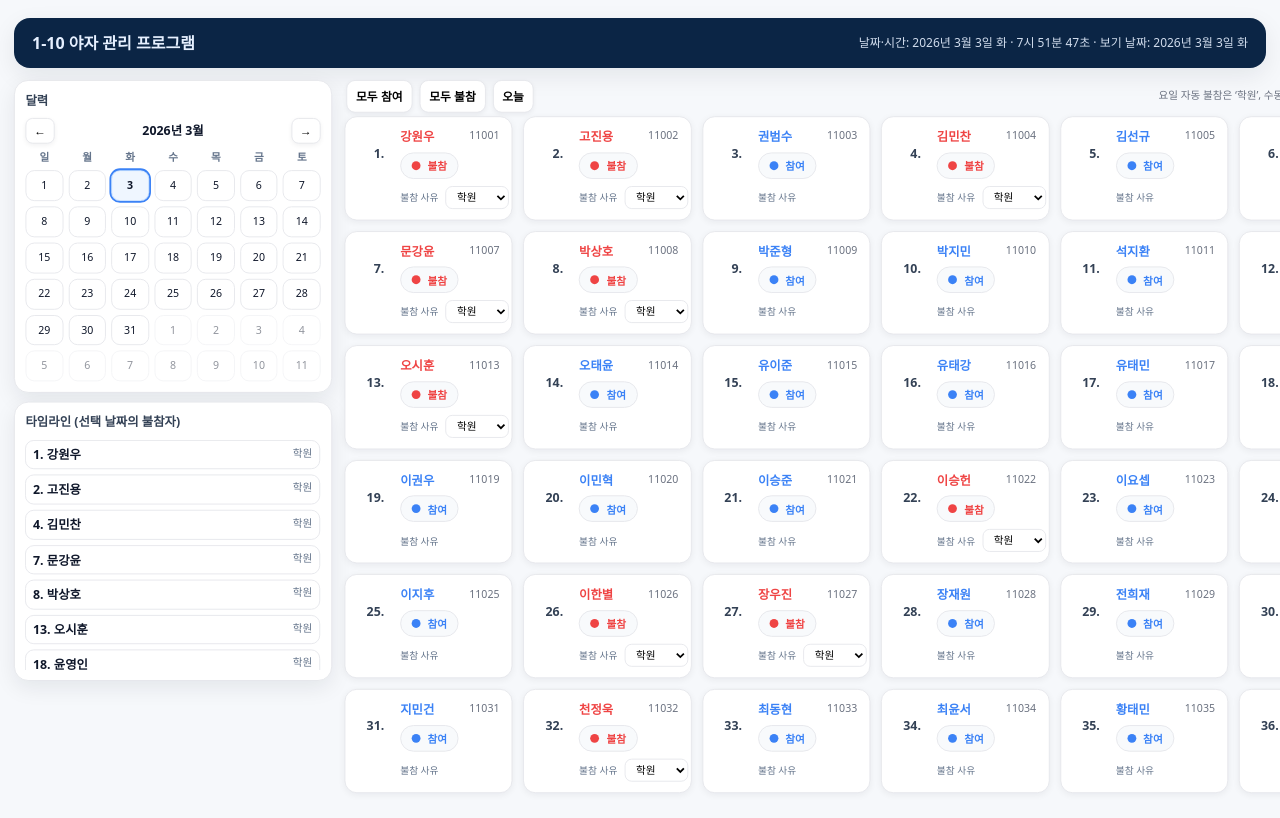
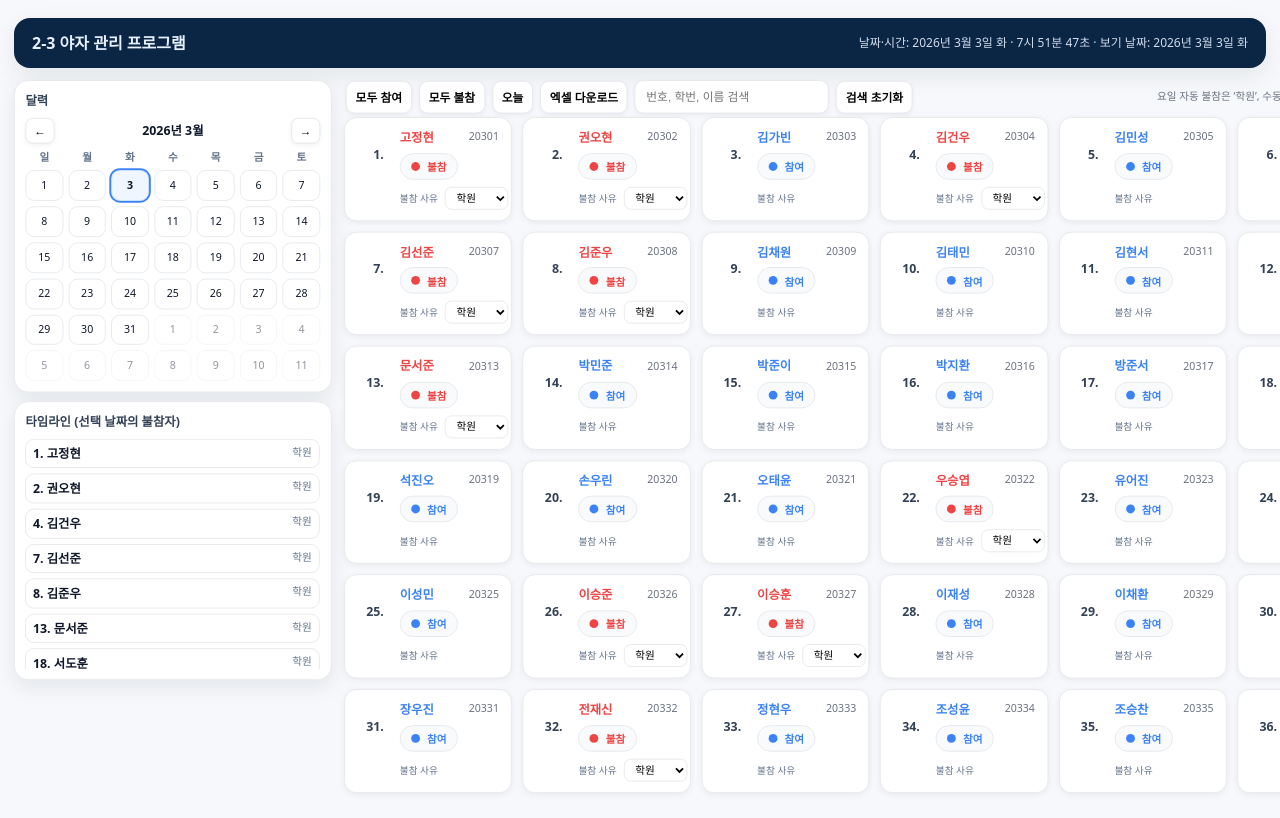
Before and after one commit to gmb9817/school-yaza, a plain HTML site: page index.html in a window 1280 px wide. Shown: the top 818 px of the page. Drawn offline with Linux system fonts and the light colour scheme.

Commit message:
Update index.html

```diff
--- a/index.html
+++ b/index.html
@@ -3,7 +3,7 @@
 <head>
 <meta charset="utf-8" />
 <meta name="viewport" content="width=device-width,initial-scale=1" />
-<title>1-10 야자 관리 프로그램</title>
+<title>2-3 야자 관리 프로그램</title>
 <style>
   :root{--bg:#f6f8fb;--card:#fff;--border:#e5e7eb;--text:#0f172a;--sub:#6b7280;--blue:#3b82f6;--red:#ef4444;--shadow:0 8px 24px rgba(15,23,42,.08);--r:14px}
   *{box-sizing:border-box}
@@ -35,6 +35,8 @@
   .tl-reason{font-size:12px;color:#64748b}
   .controls{display:flex;gap:8px;margin:0 2px 4px;flex-wrap:wrap;align-items:center}
   .hint{margin-left:auto;color:#6b7280;font-size:12px}
+  .search{height:38px;min-width:220px;padding:0 12px;border:1px solid var(--border);border-radius:10px;background:#fff;color:var(--text);outline:none;box-shadow:0 2px 6px rgba(15,23,42,.06)}
+  .search:focus{border-color:#93c5fd;box-shadow:0 0 0 4px rgba(59,130,246,.12)}
   .grid{display:grid;grid-template-columns:repeat(6,1fr);gap:12px}
   .card{background:var(--card);border:1px solid var(--border);border-radius:var(--r);padding:12px 14px;display:grid;grid-template-columns:auto 1fr auto;grid-template-rows:auto auto;gap:8px 12px;align-items:center;box-shadow:0 2px 8px rgba(15,23,42,.06);min-height:82px}
   .no{grid-row:1 / span 2;font-weight:800;color:#334155;width:36px;text-align:right;padding-right:6px}
@@ -48,13 +50,14 @@
   .reason-label{font-size:11px;color:#64748b;white-space:nowrap}
   .reason{font-size:12px;padding:4px 8px;border:1px solid var(--border);border-radius:8px;background:#fff;visibility:hidden}
   .card.absent .reason{visibility:visible}
+  .empty-grid{grid-column:1 / -1;background:#fff;border:1px dashed var(--border);border-radius:16px;padding:28px 18px;text-align:center;color:#64748b;box-shadow:0 2px 8px rgba(15,23,42,.04)}
   .bottom-space{height:10px}
 </style>
 </head>
 <body>
   <div class="page">
     <header>
-      <h1>1-10 야자 관리 프로그램</h1>
+      <h1>2-3 야자 관리 프로그램</h1>
       <div class="meta">날짜·시간: <span id="dt"></span> · 보기 날짜: <span id="viewDate"></span></div>
     </header>
 
@@ -80,6 +83,9 @@
           <button class="btn" id="allPresent">모두 참여</button>
           <button class="btn" id="allAbsent">모두 불참</button>
           <button class="btn" id="goToday">오늘</button>
+          <button class="btn" id="downloadExcel">엑셀 다운로드</button>
+          <input class="search" id="searchInput" type="text" placeholder="번호, 학번, 이름 검색" />
+          <button class="btn" id="clearSearch">검색 초기화</button>
           <div class="hint">요일 자동 불참은 ‘학원’, 수동 불참은 기본 ‘기타’로 저장됨</div>
         </div>
         <section id="grid" class="grid"></section>
@@ -89,9 +95,9 @@
   </div>
 
 <script>
-  const REASONS=['동아리','학원','병원','기타']
+  const REASONS=['동아리','학원','병원','방과후','기타']
   const WEEKDAYS=['일','월','화','수','목','금','토']
-  const KEY='selfstudy-1-10_v4'
+  const KEY='selfstudy-2-03_v1'
 
   const RULES={
     1:['화'],2:['화'],3:['목'],4:['화'],5:['월'],6:['수'],7:['화'],8:['화'],9:['수'],
@@ -101,18 +107,18 @@
   }
 
   const studentData=[
-    {no:1,id:'11001',name:'강원우'},{no:2,id:'11002',name:'고진용'},{no:3,id:'11003',name:'권범수'},
-    {no:4,id:'11004',name:'김민찬'},{no:5,id:'11005',name:'김선규'},{no:6,id:'11006',name:'김영광'},
-    {no:7,id:'11007',name:'문강윤'},{no:8,id:'11008',name:'박상호'},{no:9,id:'11009',name:'박준형'},
-    {no:10,id:'11010',name:'박지민'},{no:11,id:'11011',name:'석지환'},{no:12,id:'11012',name:'손동현'},
-    {no:13,id:'11013',name:'오시훈'},{no:14,id:'11014',name:'오태윤'},{no:15,id:'11015',name:'유이준'},
-    {no:16,id:'11016',name:'유태강'},{no:17,id:'11017',name:'유태민'},{no:18,id:'11018',name:'윤영인'},
-    {no:19,id:'11019',name:'이권우'},{no:20,id:'11020',name:'이민혁'},{no:21,id:'11021',name:'이승준'},
-    {no:22,id:'11022',name:'이승헌'},{no:23,id:'11023',name:'이요셉'},{no:24,id:'11024',name:'이중희'},
-    {no:25,id:'11025',name:'이지후'},{no:26,id:'11026',name:'이한별'},{no:27,id:'11027',name:'장우진'},
-    {no:28,id:'11028',name:'장재원'},{no:29,id:'11029',name:'전희재'},{no:30,id:'11030',name:'정재욱'},
-    {no:31,id:'11031',name:'지민건'},{no:32,id:'11032',name:'천정욱'},{no:33,id:'11033',name:'최동현'},
-    {no:34,id:'11034',name:'최윤서'},{no:35,id:'11035',name:'황태민'},{no:36,id:'11036',name:'이주환'}
+    {no:1,id:'20301',name:'고정현'},{no:2,id:'20302',name:'권오현'},{no:3,id:'20303',name:'김가빈'},
+    {no:4,id:'20304',name:'김건우'},{no:5,id:'20305',name:'김민성'},{no:6,id:'20306',name:'김민재'},
+    {no:7,id:'20307',name:'김선준'},{no:8,id:'20308',name:'김준우'},{no:9,id:'20309',name:'김채원'},
+    {no:10,id:'20310',name:'김태민'},{no:11,id:'20311',name:'김현서'},{no:12,id:'20312',name:'김형준'},
+    {no:13,id:'20313',name:'문서준'},{no:14,id:'20314',name:'박민준'},{no:15,id:'20315',name:'박준이'},
+    {no:16,id:'20316',name:'박지환'},{no:17,id:'20317',name:'방준서'},{no:18,id:'20318',name:'서도훈'},
+    {no:19,id:'20319',name:'석진오'},{no:20,id:'20320',name:'손우린'},{no:21,id:'20321',name:'오태윤'},
+    {no:22,id:'20322',name:'우승엽'},{no:23,id:'20323',name:'유어진'},{no:24,id:'20324',name:'이민혁'},
+    {no:25,id:'20325',name:'이성민'},{no:26,id:'20326',name:'이승준'},{no:27,id:'20327',name:'이승훈'},
+    {no:28,id:'20328',name:'이재성'},{no:29,id:'20329',name:'이채환'},{no:30,id:'20330',name:'장래겸'},
+    {no:31,id:'20331',name:'장우진'},{no:32,id:'20332',name:'전재신'},{no:33,id:'20333',name:'정현우'},
+    {no:34,id:'20334',name:'조성윤'},{no:35,id:'20335',name:'조승찬'},{no:36,id:'20336',name:'최승호'}
   ]
 
   const roster = studentData.map(x=>({no:x.no,id:x.id,name:x.name,status:'present',reason:'기타',manual:false}))
@@ -128,17 +134,29 @@
     const d=new Date()
     dtEl.textContent=d.toLocaleDateString('ko-KR',{year:'numeric',month:'long',day:'numeric',weekday:'short'})+' · '+d.toLocaleTimeString('ko-KR',{hour12:false})
   }
-  tick(); setInterval(tick,1000)
+  tick()
+  setInterval(tick,1000)
 
   let viewDate=new Date()
-  const viewDateEl=document.getElementById('viewDate'),calTitle=document.getElementById('calTitle'),calGrid=document.getElementById('calGrid')
+  const viewDateEl=document.getElementById('viewDate')
+  const calTitle=document.getElementById('calTitle')
+  const calGrid=document.getElementById('calGrid')
+  const gridEl=document.getElementById('grid')
+  const timelineEl=document.getElementById('timeline')
+  const searchInput=document.getElementById('searchInput')
 
   function pad(n){return (''+n).padStart(2,'0')}
   function keyOf(d){return d.getFullYear()+'-'+pad(d.getMonth()+1)+'-'+pad(d.getDate())}
   function fmt(d){return d.toLocaleDateString('ko-KR',{year:'numeric',month:'long',day:'numeric',weekday:'short'})}
+  function fileDate(d){return d.getFullYear()+'-'+pad(d.getMonth()+1)+'-'+pad(d.getDate())}
 
   let dated={}
-  try{const raw=localStorage.getItem(KEY);dated=raw?JSON.parse(raw):{}}catch(_){dated={}}
+  try{
+    const raw=localStorage.getItem(KEY)
+    dated=raw?JSON.parse(raw):{}
+  }catch(_){
+    dated={}
+  }
 
   function baseline(d){
     const dow=d.getDay()
@@ -156,7 +174,7 @@
       if(Array.isArray(saved)){
         const s=saved.find(x=>x&&x.no===b.no)
         if(s){
-          const manual = s.manual===true || s.status!==b.status || s.reason!==b.reason
+          const manual=s.manual===true || s.status!==b.status || s.reason!==b.reason
           if(manual) return {no:b.no,status:s.status,reason:s.reason,manual:true}
         }
       }
@@ -168,7 +186,10 @@
       p.reason=REASONS.includes(m.reason)?m.reason:'기타'
       p.manual=!!m.manual
     })
-    if(!Array.isArray(saved)){dated[key]=merged;localStorage.setItem(KEY,JSON.stringify(dated))}
+    if(!Array.isArray(saved)){
+      dated[key]=merged
+      localStorage.setItem(KEY,JSON.stringify(dated))
+    }
   }
 
   function saveFor(d){
@@ -181,7 +202,17 @@
     viewDate=new Date(d.getFullYear(),d.getMonth(),d.getDate())
     viewDateEl.textContent=fmt(viewDate)
     loadFor(viewDate)
-    renderCalendar();renderList();renderTimeline()
+    renderCalendar()
+    renderList()
+    renderTimeline()
+  }
+
+  function getFilteredRoster(){
+    const q=searchInput.value.trim().toLowerCase()
+    if(!q) return roster
+    return roster.filter(p=>{
+      return String(p.no).includes(q) || p.id.toLowerCase().includes(q) || p.name.toLowerCase().includes(q)
+    })
   }
 
   const WEEK_HEADER=['일','월','화','수','목','금','토']
@@ -189,52 +220,247 @@
     calGrid.innerHTML=''
     const y=viewDate.getFullYear(),m=viewDate.getMonth()
     calTitle.textContent=y+'년 '+(m+1)+'월'
-    WEEK_HEADER.forEach(dw=>{const h=document.createElement('div');h.className='cal-dow';h.textContent=dw;calGrid.appendChild(h)})
-    const first=new Date(y,m,1),start=first.getDay(),days=new Date(y,m+1,0).getDate()
-    const prevDays=start,prevMonthDays=new Date(y,m,0).getDate()
-    for(let i=prevDays-1;i>=0;i--){const d=new Date(y,m-1,prevMonthDays-i);calGrid.appendChild(dayCell(d,true))}
-    for(let day=1;day<=days;day++){const d=new Date(y,m,day);calGrid.appendChild(dayCell(d,false))}
-    const total=7+prevDays+days,fill=49-total
-    for(let i=1;i<=fill;i++){const d=new Date(y,m+1,i);calGrid.appendChild(dayCell(d,true))}
-    function dayCell(d,other){const div=document.createElement('div');div.className='cal-day'+(other?' other':'');div.textContent=d.getDate();const today=new Date();if(d.toDateString()===today.toDateString())div.classList.add('today');if(d.toDateString()===viewDate.toDateString())div.classList.add('selected');div.addEventListener('click',()=>{setView(d);fit()});return div}
+    WEEK_HEADER.forEach(dw=>{
+      const h=document.createElement('div')
+      h.className='cal-dow'
+      h.textContent=dw
+      calGrid.appendChild(h)
+    })
+    const first=new Date(y,m,1)
+    const start=first.getDay()
+    const days=new Date(y,m+1,0).getDate()
+    const prevDays=start
+    const prevMonthDays=new Date(y,m,0).getDate()
+    for(let i=prevDays-1;i>=0;i--){
+      const d=new Date(y,m-1,prevMonthDays-i)
+      calGrid.appendChild(dayCell(d,true))
+    }
+    for(let day=1;day<=days;day++){
+      const d=new Date(y,m,day)
+      calGrid.appendChild(dayCell(d,false))
+    }
+    const total=7+prevDays+days
+    const fill=49-total
+    for(let i=1;i<=fill;i++){
+      const d=new Date(y,m+1,i)
+      calGrid.appendChild(dayCell(d,true))
+    }
+    function dayCell(d,other){
+      const div=document.createElement('div')
+      div.className='cal-day'+(other?' other':'')
+      div.textContent=d.getDate()
+      const today=new Date()
+      if(d.toDateString()===today.toDateString()) div.classList.add('today')
+      if(d.toDateString()===viewDate.toDateString()) div.classList.add('selected')
+      div.addEventListener('click',()=>{
+        setView(d)
+        fit()
+      })
+      return div
+    }
   }
 
-  const gridEl=document.getElementById('grid')
   function renderList(){
     gridEl.innerHTML=''
-    roster.forEach(p=>{
-      const card=document.createElement('div');card.className='card '+p.status
-      const btn=document.createElement('button');btn.className='status '+p.status;btn.innerHTML='<span class="pill"></span><span class="label">'+(p.status==='present'?'참여':'불참')+'</span>'
-      btn.addEventListener('click',()=>{p.status=p.status==='present'?'absent':'present';if(p.status!=='absent')p.reason='기타';p.manual=true;saveFor(viewDate);upd();renderTimeline()})
-      const sel=document.createElement('select');sel.className='reason';REASONS.forEach(r=>{const o=document.createElement('option');o.value=r;o.textContent=r;if(p.reason===r)o.selected=true;sel.appendChild(o)});sel.addEventListener('change',()=>{p.reason=sel.value;p.manual=true;saveFor(viewDate);renderTimeline()})
+    const filtered=getFilteredRoster()
+    if(!filtered.length){
+      const empty=document.createElement('div')
+      empty.className='empty-grid'
+      empty.textContent='검색 결과가 없습니다.'
+      gridEl.appendChild(empty)
+      return
+    }
+    filtered.forEach(p=>{
+      const card=document.createElement('div')
+      card.className='card '+p.status
+
+      const btn=document.createElement('button')
+      btn.className='status '+p.status
+      btn.innerHTML='<span class="pill"></span><span class="label">'+(p.status==='present'?'참여':'불참')+'</span>'
+      btn.addEventListener('click',()=>{
+        p.status=p.status==='present'?'absent':'present'
+        if(p.status!=='absent') p.reason='기타'
+        p.manual=true
+        saveFor(viewDate)
+        upd()
+        renderTimeline()
+      })
+
+      const sel=document.createElement('select')
+      sel.className='reason'
+      REASONS.forEach(r=>{
+        const o=document.createElement('option')
+        o.value=r
+        o.textContent=r
+        if(p.reason===r) o.selected=true
+        sel.appendChild(o)
+      })
+      sel.addEventListener('change',()=>{
+        p.reason=sel.value
+        p.manual=true
+        saveFor(viewDate)
+        renderTimeline()
+      })
+
       card.innerHTML='<div class="no">'+p.no+'.</div><div class="name">'+p.name+'</div><div class="id">'+p.id+'</div>'
-      const rw=document.createElement('div');rw.className='reason-wrap';rw.innerHTML='<span class="reason-label">불참 사유</span>';rw.appendChild(sel)
-      card.appendChild(btn);card.appendChild(rw)
-      function upd(){card.className='card '+p.status;btn.className='status '+p.status;btn.querySelector('.label').textContent=(p.status==='present'?'참여':'불참')}
-      upd();gridEl.appendChild(card)
+
+      const rw=document.createElement('div')
+      rw.className='reason-wrap'
+      rw.innerHTML='<span class="reason-label">불참 사유</span>'
+      rw.appendChild(sel)
+
+      card.appendChild(btn)
+      card.appendChild(rw)
+
+      function upd(){
+        card.className='card '+p.status
+        btn.className='status '+p.status
+        btn.querySelector('.label').textContent=(p.status==='present'?'참여':'불참')
+      }
+
+      upd()
+      gridEl.appendChild(card)
     })
   }
 
-  document.getElementById('allPresent').addEventListener('click',()=>{roster.forEach(p=>{p.status='present';p.reason='기타';p.manual=true});saveFor(viewDate);renderList();renderTimeline()})
-  document.getElementById('allAbsent').addEventListener('click',()=>{roster.forEach(p=>{p.status='absent';if(p.reason!=='학원')p.reason='기타';p.manual=true});saveFor(viewDate);renderList();renderTimeline()})
-  document.getElementById('goToday').addEventListener('click',()=>{setView(new Date());fit()})
+  document.getElementById('allPresent').addEventListener('click',()=>{
+    roster.forEach(p=>{
+      p.status='present'
+      p.reason='기타'
+      p.manual=true
+    })
+    saveFor(viewDate)
+    renderList()
+    renderTimeline()
+  })
 
-  const timelineEl=document.getElementById('timeline')
+  document.getElementById('allAbsent').addEventListener('click',()=>{
+    roster.forEach(p=>{
+      p.status='absent'
+      if(p.reason!=='학원') p.reason='기타'
+      p.manual=true
+    })
+    saveFor(viewDate)
+    renderList()
+    renderTimeline()
+  })
+
+  document.getElementById('goToday').addEventListener('click',()=>{
+    setView(new Date())
+    fit()
+  })
+
   function renderTimeline(){
     timelineEl.innerHTML=''
-    const abs=roster.filter(p=>p.status==='absent').map(p=>({no:p.no,name:p.name,reason:p.reason})).sort((a,b)=>a.no-b.no)
-    if(!abs.length){const e=document.createElement('div');e.className='tl-empty';e.textContent='이 날짜의 불참자가 없습니다.';timelineEl.appendChild(e);return}
-    abs.forEach(a=>{const item=document.createElement('div');item.className='tl-item';item.innerHTML='<div class="tl-name">'+a.no+'. '+a.name+'</div><div class="tl-reason">'+a.reason+'</div>';timelineEl.appendChild(item)})
+    const filteredNos=new Set(getFilteredRoster().map(p=>p.no))
+    const abs=roster
+      .filter(p=>p.status==='absent' && filteredNos.has(p.no))
+      .map(p=>({no:p.no,name:p.name,reason:p.reason}))
+      .sort((a,b)=>a.no-b.no)
+
+    if(!abs.length){
+      const e=document.createElement('div')
+      e.className='tl-empty'
+      e.textContent='이 날짜의 불참자가 없습니다.'
+      timelineEl.appendChild(e)
+      return
+    }
+
+    abs.forEach(a=>{
+      const item=document.createElement('div')
+      item.className='tl-item'
+      item.innerHTML='<div class="tl-name">'+a.no+'. '+a.name+'</div><div class="tl-reason">'+a.reason+'</div>'
+      timelineEl.appendChild(item)
+    })
   }
 
-  function fit(){const area=document.getElementById('fitArea');const headerH=document.querySelector('header').offsetHeight;const availH=document.body.clientHeight-headerH-28;const needH=area.scrollHeight;const scale=Math.min(1,availH/needH);area.style.transform='scale('+scale+')'}
+  function csvCell(v){
+    const s=String(v ?? '')
+    return '"'+s.replace(/"/g,'""')+'"'
+  }
+
+  function downloadExcelFile(){
+    const rows=[
+      ['날짜',fmt(viewDate)],
+      [],
+      ['번호','학번','이름','상태','불참 사유','수동 변경']
+    ]
+    getFilteredRoster().forEach(p=>{
+      rows.push([
+        p.no,
+        p.id,
+        p.name,
+        p.status==='present'?'참여':'불참',
+        p.status==='absent'?p.reason:'',
+        p.manual?'예':'아니오'
+      ])
+    })
+    const csv='\uFEFF'+rows.map(row=>row.map(csvCell).join(',')).join('\r\n')
+    const blob=new Blob([csv],{type:'text/csv;charset=utf-8;'})
+    const url=URL.createObjectURL(blob)
+    const a=document.createElement('a')
+    a.href=url
+    a.download='2-3_야자명단_'+fileDate(viewDate)+'.csv'
+    document.body.appendChild(a)
+    a.click()
+    a.remove()
+    URL.revokeObjectURL(url)
+  }
+
+  document.getElementById('downloadExcel').addEventListener('click',downloadExcelFile)
+
+  searchInput.addEventListener('input',()=>{
+    renderList()
+    renderTimeline()
+    fit()
+  })
+
+  document.getElementById('clearSearch').addEventListener('click',()=>{
+    searchInput.value=''
+    renderList()
+    renderTimeline()
+    fit()
+    searchInput.focus()
+  })
+
+  function fit(){
+    const area=document.getElementById('fitArea')
+    const headerH=document.querySelector('header').offsetHeight
+    const availH=document.body.clientHeight-headerH-28
+    const needH=area.scrollHeight
+    const scale=Math.min(1,availH/needH)
+    area.style.transform='scale('+scale+')'
+  }
+
   window.addEventListener('resize',fit)
 
-  document.getElementById('prevMonth').addEventListener('click',()=>setView(new Date(viewDate.getFullYear(),viewDate.getMonth()-1,1)))
-  document.getElementById('nextMonth').addEventListener('click',()=>setView(new Date(viewDate.getFullYear(),viewDate.getMonth()+1,1)))
+  document.getElementById('prevMonth').addEventListener('click',()=>{
+    setView(new Date(viewDate.getFullYear(),viewDate.getMonth()-1,1))
+  })
 
-  ;(function(){let last=new Date().toDateString();setInterval(()=>{const now=new Date();const s=now.toDateString();if(s!==last){last=s;setView(now);fit()}},60000)})()
-  window.addEventListener('visibilitychange',()=>{if(!document.hidden){setView(new Date());fit()}})
+  document.getElementById('nextMonth').addEventListener('click',()=>{
+    setView(new Date(viewDate.getFullYear(),viewDate.getMonth()+1,1))
+  })
+
+  ;(function(){
+    let last=new Date().toDateString()
+    setInterval(()=>{
+      const now=new Date()
+      const s=now.toDateString()
+      if(s!==last){
+        last=s
+        setView(now)
+        fit()
+      }
+    },60000)
+  })()
+
+  window.addEventListener('visibilitychange',()=>{
+    if(!document.hidden){
+      setView(new Date())
+      fit()
+    }
+  })
 
   setView(new Date())
   fit()
```
